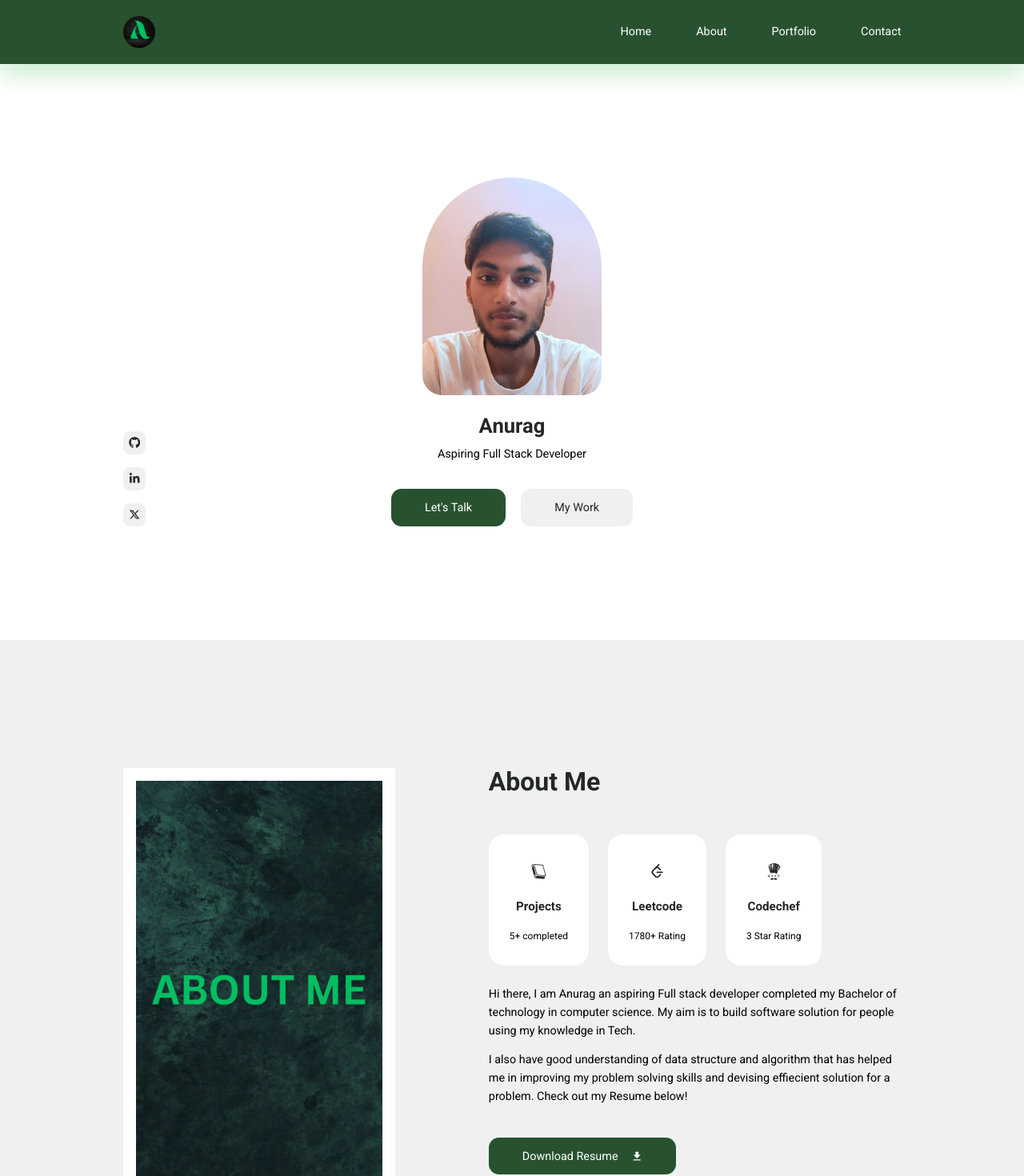
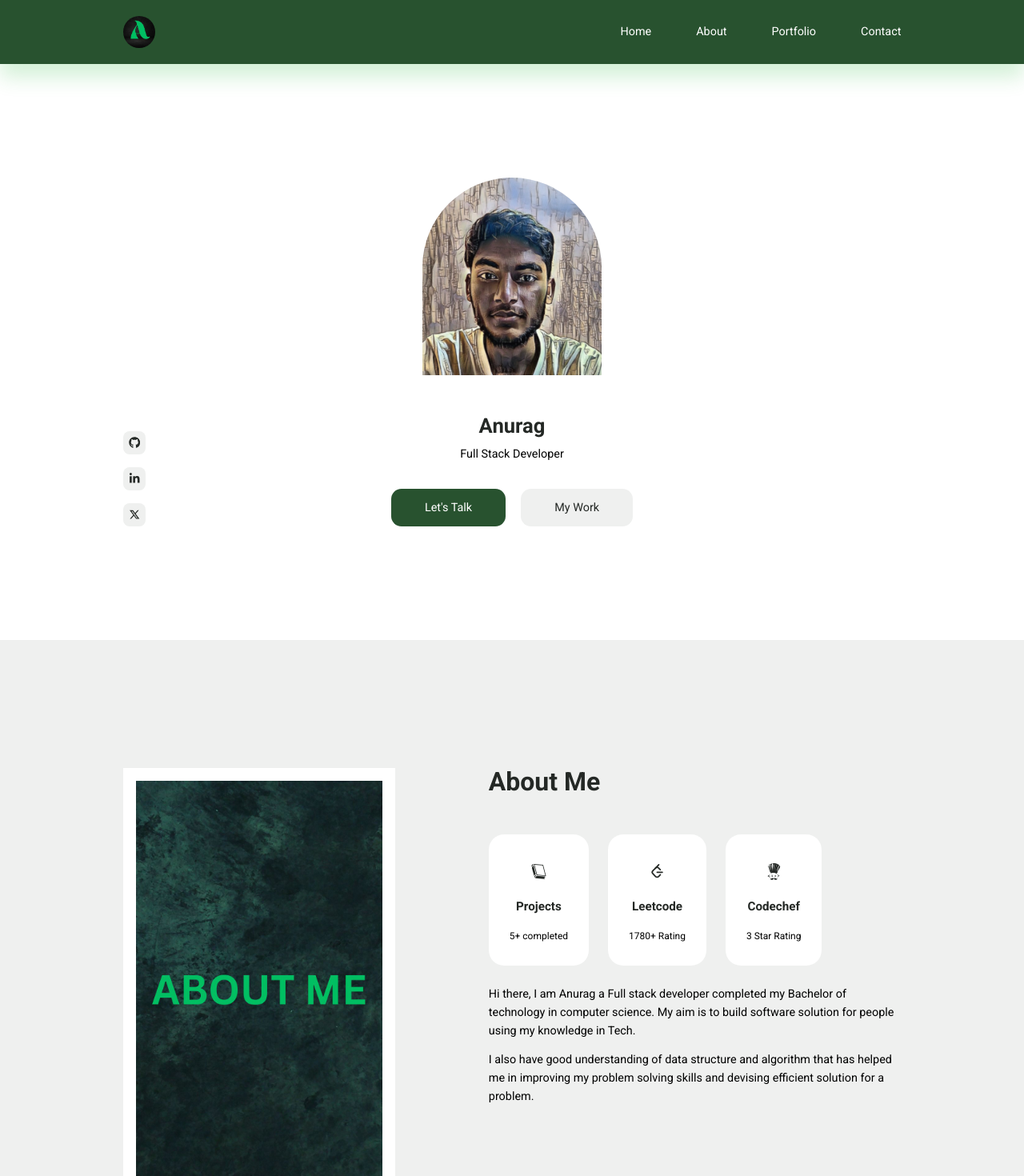
Before and after one commit to Anurag41682/Portfolio_2.0, a React (Vite) app: page / in a window 1280 px wide. Shown: the top 1470 px of the page at 80% size. Built offline with nearby package versions, Linux system fonts and the light colour scheme.

Commit message:
Updated Profile

```diff
--- a/src/section/about/About.tsx
+++ b/src/section/about/About.tsx
@@ -1,6 +1,6 @@
 import "./about.css";
 import AboutImage from "../../assets/about.jpg";
-import { IoMdDownload } from "react-icons/io";
+// import { IoMdDownload } from "react-icons/io";
 import Card from "../../components/Card";
 import data from "./data";
 
@@ -27,22 +27,22 @@ const About = () => {
             })}
           </div>
           <p>
-            Hi there, I am Anurag an aspiring Full stack developer completed my
+            Hi there, I am Anurag a Full stack developer completed my
             Bachelor of technology in computer science. My aim is to build
             software solution for people using my knowledge in Tech.
           </p>
           <p>
             I also have good understanding of data structure and algorithm that
             has helped me in improving my problem solving skills and devising
-            effiecient solution for a problem. Check out my Resume below!
+            efficient solution for a problem.
           </p>
-          <a
+          {/* <a
             target="_blank"
             href="https://drive.google.com/file/d/1NamqsTFoX_Ns9nDXfCOw1vK0Ne2-vGHH/view?usp=sharing"
             className="btn about primary"
           >
             Download Resume <IoMdDownload />
-          </a>
+          </a> */}
         </div>
       </div>
     </section>
--- a/src/section/header/Header.tsx
+++ b/src/section/header/Header.tsx
@@ -9,7 +9,7 @@ const Header = () => {
           <img src={HeaderImage} alt="Header-Image" />
         </div>
         <h3>Anurag</h3>
-        <p>Aspiring Full Stack Developer</p>
+        <p>Full Stack Developer</p>
         <div className="header_cta">
           <a href="#contact" className="btn primary">
             Let's Talk
--- a/src/section/portfolio/data.tsx
+++ b/src/section/portfolio/data.tsx
@@ -56,7 +56,7 @@ const data = [
     image: Image5,
     title: "Number Guess",
     desc: "A number guess game where player need to guess the number using the hint",
-    demo: "https://guessinggame.anur4g.me/",
+    demo: "https://anurag41682.github.io/Guessing-Game/",
     github: "https://github.com/Anurag41682/Guessing-Game",
   },
 ];
```
Also changed, not shown: src/assets/header.jpg.
